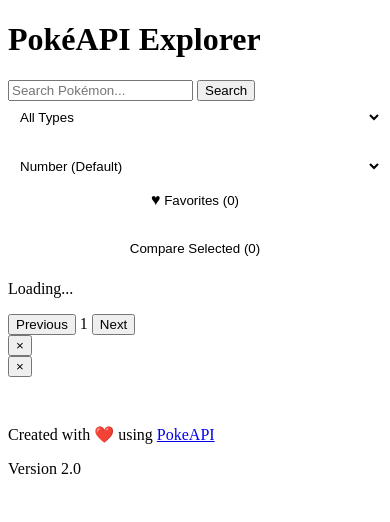
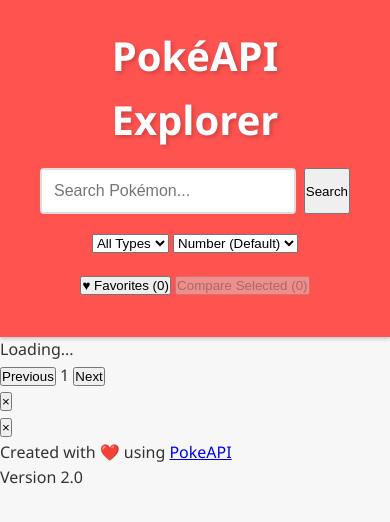
Before and after one commit to Ahsharah/API-Project, a plain HTML site: page index.html in a window 390 px wide. Drawn offline with Linux system fonts and the light colour scheme.

Commit message:
Update styles.css

```diff
--- a/css/styles.css
+++ b/css/styles.css
@@ -1,140 +1,78 @@
-/* Add to your existing css/styles.css */
+/* css/styles.css */
 
-/* Enhanced Controls Styling */
-.filter-sort-container {
-    display: flex;
-    gap: 1rem;
+/* CSS Reset and Base Variables */
+:root {
+    --primary-color: #ff5350;
+    --secondary-color: #3b4cca;
+    --accent-color: #ffde00;
+    --background-color: #f7f7f7;
+    --text-color: #333;
+    --border-color: #ddd;
+    --error-color: #dc3545;
+    --success-color: #28a745;
+    --card-shadow: 0 2px 8px rgba(0, 0, 0, 0.1);
+    --transition-speed: 0.3s;
 }
 
-.filter-sort-container select {
-    padding: 0.5rem;
-    border: 2px solid var(--border-color);
-    border-radius: 4px;
-    background-color: white;
+* {
+    margin: 0;
+    padding: 0;
+    box-sizing: border-box;
 }
 
-.view-controls {
+body {
+    font-family: 'Segoe UI', Tahoma, Geneva, Verdana, sans-serif;
+    line-height: 1.6;
+    background-color: var(--background-color);
+    color: var(--text-color);
+}
+
+/* Header Styles */
+.main-header {
+    background-color: var(--primary-color);
+    color: white;
+    padding: 1.5rem;
+    text-align: center;
+    box-shadow: 0 2px 4px rgba(0, 0, 0, 0.2);
+}
+
+.main-header h1 {
+    margin-bottom: 1rem;
+    font-size: 2.5rem;
+    text-shadow: 2px 2px 4px rgba(0, 0, 0, 0.2);
+}
+
+/* Controls Section */
+.controls {
+    max-width: 1200px;
+    margin: 1rem auto;
+    padding: 0 1rem;
     display: flex;
+    flex-wrap: wrap;
     gap: 1rem;
+    justify-content: center;
     align-items: center;
 }
 
-/* Favorites Styling */
-.toggle-btn, .compare-btn {
-    padding: 0.5rem 1rem;
-    border: 2px solid var(--primary-color);
-    border-radius: 4px;
-    background-color: white;
-    color: var(--primary-color);
-    cursor: pointer;
-    transition: all 0.3s ease;
+/* Search Container */
+.search-container {
+    display: flex;
+    gap: 0.5rem;
+    flex: 1;
+    min-width: 280px;
+    max-width: 400px;
 }
 
-.toggle-btn:hover, .compare-btn:hover {
-    background-color: var(--primary-color);
-    color: white;
+#searchInput {
+    flex: 1;
+    padding: 0.75rem;
+    border: 2px solid var(--border-color);
+    border-radius: 4px;
+    font-size: 1rem;
+    transition: border-color var(--transition-speed) ease;
 }
 
-.toggle-btn.active {
-    background-color: var(--primary-color);
-    color: white;
+#searchInput:focus {
+    border-color: var(--secondary-color);
+    outline: none;
 }
-
-.heart-icon {
-    color: var(--primary-color);
-    font-size: 1.2em;
-}
-
-.toggle-btn.active .heart-icon {
-    color: white;
-}
-
-/* Enhanced Pokemon Card Styling */
-.pokemon-card {
-    position: relative;
-}
-
-.favorite-btn {
-    position: absolute;
-    top: 0.5rem;
-    right: 0.5rem;
-    background: none;
-    border: none;
-    font-size: 1.5rem;
-    cursor: pointer;
-    color: #ccc;
-    transition: transform 0.3s ease;
-}
-
-.favorite-btn.active {
-    color: var(--primary-color);
-}
-
-.favorite-btn:hover {
-    transform: scale(1.2);
-}
-
-/* Compare Feature Styling */
-.compare-grid {
-    display: grid;
-    grid-template-columns: repeat(auto-fit, minmax(200px, 1fr));
-    gap: 1rem;
-    padding: 1rem;
-}
-
-.stat-comparison {
-    display: grid;
-    grid-template-columns: repeat(auto-fit, minmax(150px, 1fr));
-    gap: 1rem;
-    margin-top: 1rem;
-}
-
-.stat-bar {
-    background-color: #f0f0f0;
-    height: 20px;
-    border-radius: 10px;
-    overflow: hidden;
-    position: relative;
-}
-
-.stat-fill {
-    height: 100%;
-    background-color: var(--primary-color);
-    transition: width 0.3s ease;
-}
-
-/* Animation Classes */
-@keyframes fadeIn {
-    from { opacity: 0; }
-    to { opacity: 1; }
-}
-
-@keyframes slideIn {
-    from { transform: translateY(20px); opacity: 0; }
-    to { transform: translateY(0); opacity: 1; }
-}
-
-.fade-in {
-    animation: fadeIn 0.3s ease-in;
-}
-
-.slide-in {
-    animation: slideIn 0.3s ease-out;
-}
-
-/* Responsive Design Updates */
-@media (max-width: 768px) {
-    .filter-sort-container {
-        flex-direction: column;
-        width: 100%;
-    }
-
-    .view-controls {
-        flex-direction: column;
-        width: 100%;
-    }
-
-    .toggle-btn, .compare-btn {
-        width: 100%;
-    }
-}
```
